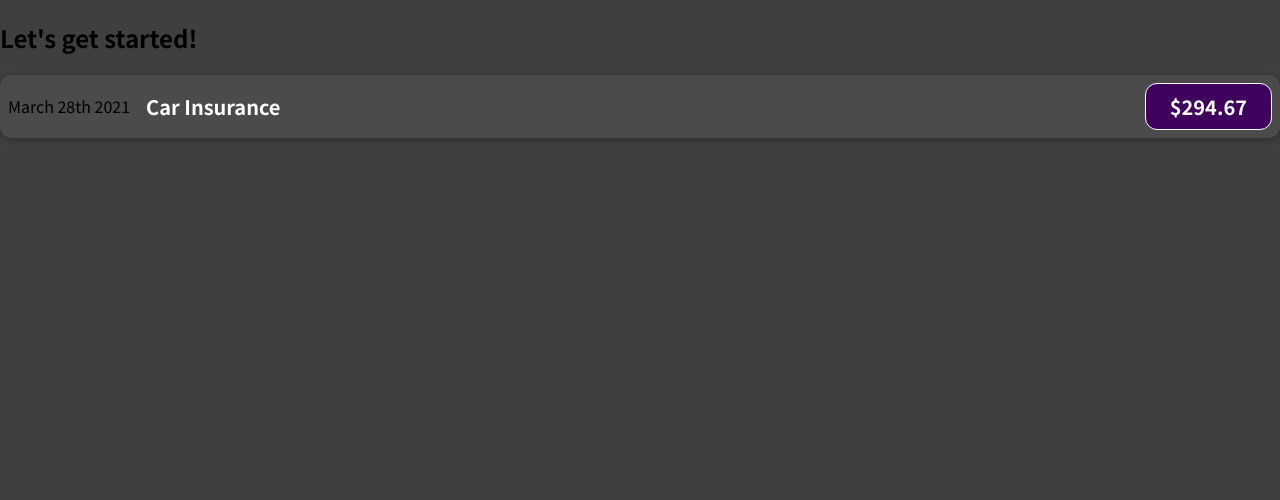
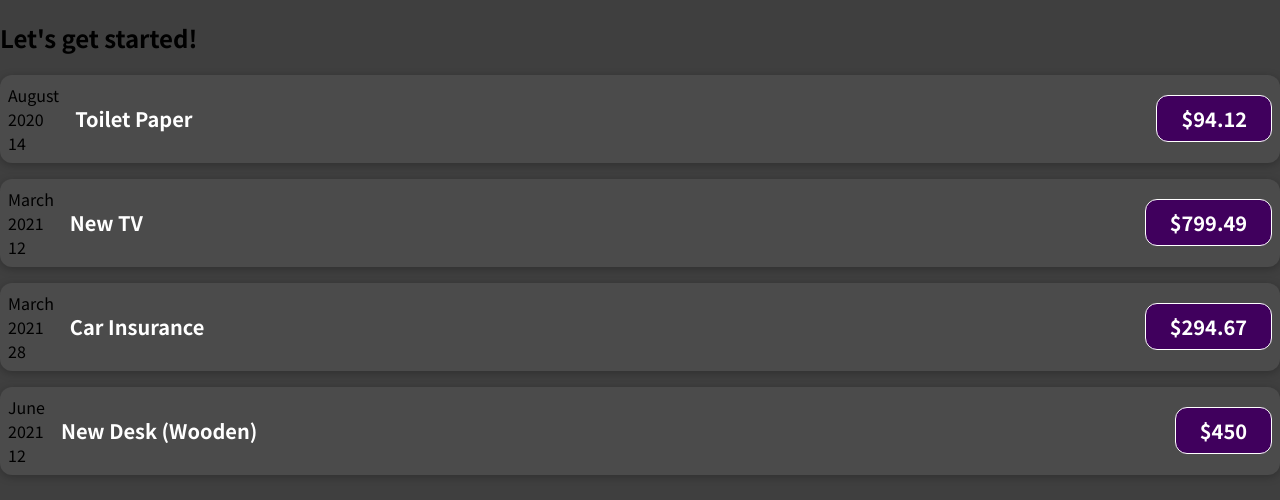
Before and after one commit to istvan-halasz/react-complete-guide, a JavaScript app: page / in a window 1280 px wide. Shown: the top 500 px of the page. Built offline with nearby package versions, Linux system fonts and the light colour scheme.

Commit message:
passing data via props

```diff
--- a/src/App.js
+++ b/src/App.js
@@ -25,9 +25,28 @@
   return (
     <div>
       <h2>Let's get started!</h2>
-      <ExpenseItem></ExpenseItem>
+      <ExpenseItem
+        title={expenses[0].title}
+        amount={expenses[0].amount}
+        date={expenses[0].date}
+      ></ExpenseItem>
+      <ExpenseItem
+        title={expenses[1].title}
+        amount={expenses[1].amount}
+        date={expenses[1].date}
+      ></ExpenseItem>
+      <ExpenseItem
+        title={expenses[2].title}
+        amount={expenses[2].amount}
+        date={expenses[2].date}
+      ></ExpenseItem>
+      <ExpenseItem
+        title={expenses[3].title}
+        amount={expenses[3].amount}
+        date={expenses[3].date}
+      ></ExpenseItem>
     </div>
-  )
+  );
 };
 
 export default App;
--- a/src/components/ExpenseItem.js
+++ b/src/components/ExpenseItem.js
@@ -1,13 +1,22 @@
-import './ExpenseItem.css'
+import './ExpenseItem.css';
 
-const ExpenseItem = () => (
-  <div className="expense-item">
-    <div>March 28th 2021</div>
-    <div className="expense-item__description">
-      <h2>Car Insurance</h2>
-      <div className="expense-item__price">$294.67</div>
+const ExpenseItem = (props) => {
+  const month = props.date.toLocaleString('en-US', { month: 'long' });
+  const day = props.date.toLocaleString('en-US', { day: '2-digit' });
+  const year = props.date.getFullYear();
+  return (
+    <div className='expense-item'>
+      <div>
+        <div>{month}</div>
+        <div>{year}</div>
+        <div>{day}</div>
+      </div>
+      <div className='expense-item__description'>
+        <h2>{props.title}</h2>
+        <div className='expense-item__price'>${props.amount}</div>
+      </div>
     </div>
-  </div>
-);
+  );
+};
 
 export default ExpenseItem;
```
Also changed, not shown: 2 other files (tests, documents, lock files or other folders).
